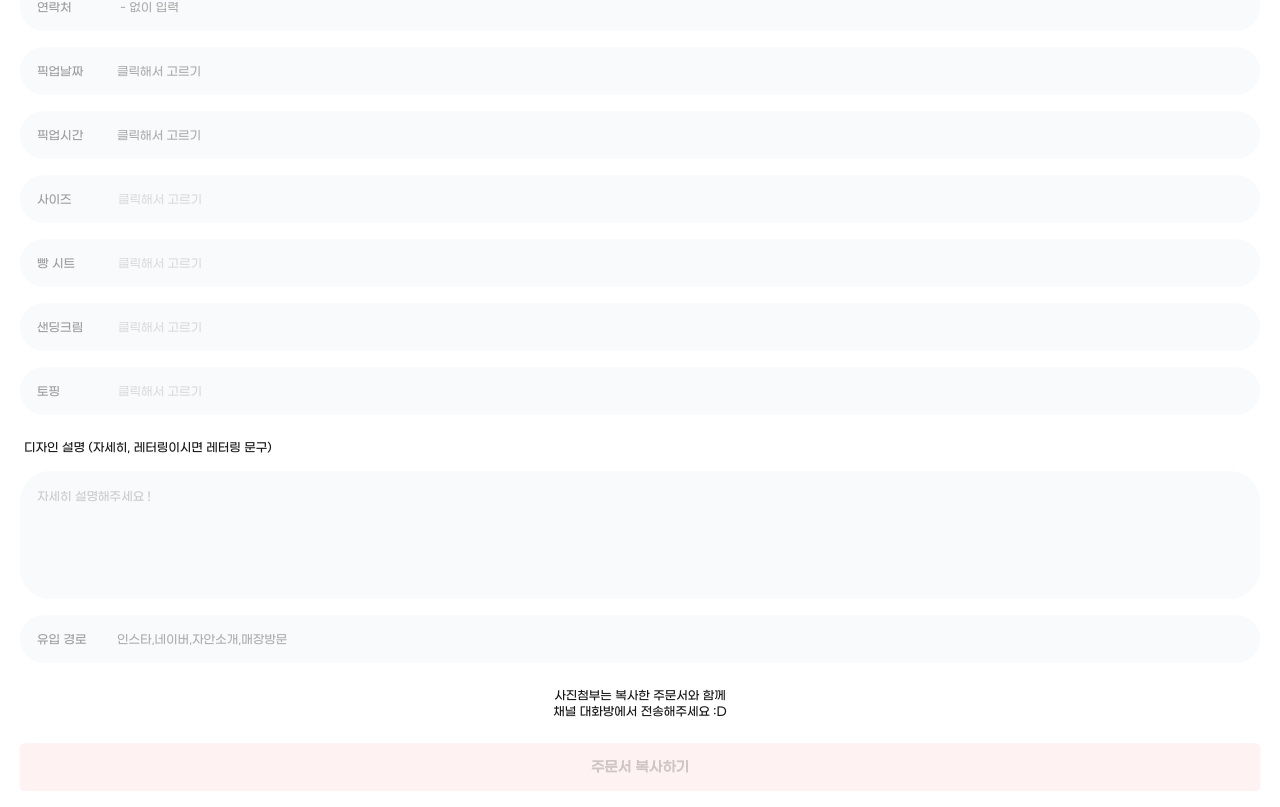
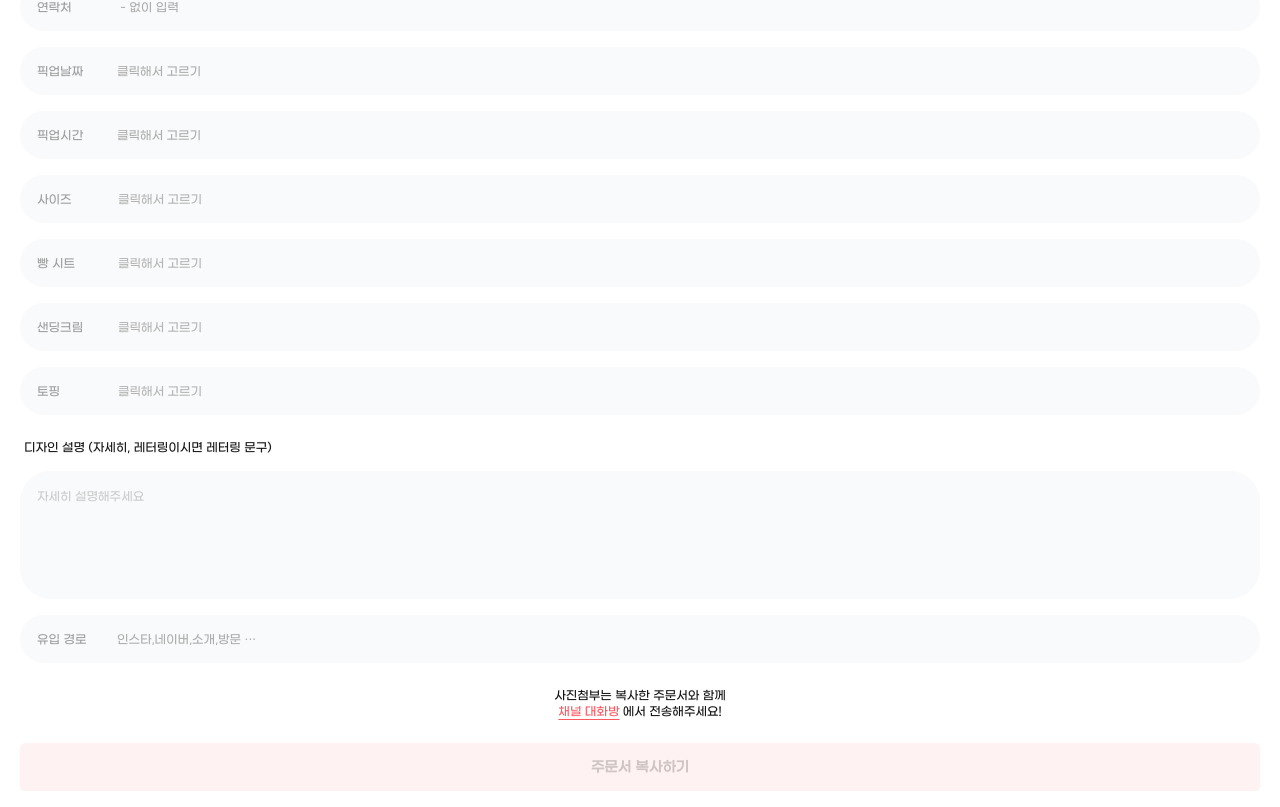
Before and after one commit to YiHyeongRae/form-maker, a React (Vite) app: page / in a window 1280 px wide. Shown: the part 473-1280 px from the top of the page. Built offline with nearby package versions, Linux system fonts and the light colour scheme.

Commit message:
feat: 안내문구 추가

```diff
--- a/src/App.tsx
+++ b/src/App.tsx
@@ -260,7 +260,7 @@ function App() {
               className="w-full font-normal justify-start pl-0 ml-0 btn text-xs btn-ghost hover:!bg-transparent"
               style={{
                 color: order.cakeSize === "" ? "#aeaeae" : "inherit",
-                opacity: !isAgree ? "0.4" : "1",
+                opacity: !isAgree ? "0.9" : "1",
               }}
             >
               {order.cakeSize === "" ? "클릭해서 고르기" : order.cakeSize}
@@ -317,7 +317,7 @@ function App() {
               className="w-full font-normal justify-start pl-0 ml-0 btn text-xs btn-ghost hover:!bg-transparent"
               style={{
                 color: order.cakeSheet === "" ? "#aeaeae" : "inherit",
-                opacity: !isAgree ? "0.4" : "1",
+                opacity: !isAgree ? "0.9" : "1",
               }}
             >
               {order.cakeSheet === "" ? "클릭해서 고르기" : order.cakeSheet}
@@ -375,7 +375,7 @@ function App() {
               className="w-full font-normal justify-start pl-0 ml-0 btn text-xs btn-ghost hover:!bg-transparent"
               style={{
                 color: order.cakeInnerCream === "" ? "#aeaeae" : "inherit",
-                opacity: !isAgree ? "0.4" : "1",
+                opacity: !isAgree ? "0.9" : "1",
               }}
             >
               {order.cakeInnerCream === ""
@@ -449,7 +449,7 @@ function App() {
               className="w-full font-normal justify-start pl-0 ml-0 btn text-xs btn-ghost hover:!bg-transparent"
               style={{
                 color: order.cakeTopping === "" ? "#aeaeae" : "inherit",
-                opacity: !isAgree ? "0.4" : "1",
+                opacity: !isAgree ? "0.9" : "1",
               }}
             >
               {order.cakeTopping === "" ? "클릭해서 고르기" : order.cakeTopping}
@@ -497,10 +497,11 @@ function App() {
               디자인 설명 (자세히, 레터링이시면 레터링 문구)
             </span>
           </div>
+
           <textarea
             disabled={!isAgree}
-            className="h-32 p-4 mt-2 text-xs resize-none textarea textarea-bordered"
-            placeholder="자세히 설명해주세요 !"
+            className="h-32 p-4 mt-2 text-xs resize-none textarea textarea-bordered focus:outline-secondary "
+            placeholder="자세히 설명해주세요"
             value={order.detail || ""}
             onChange={(e) => {
               setOrder((prev) => {
@@ -520,7 +521,7 @@ function App() {
             disabled={!isAgree}
             type="text"
             className="grow"
-            placeholder="인스타,네이버,자안소개,매장방문 "
+            placeholder="인스타,네이버,소개,방문 ···"
             value={order.way || ""}
             onChange={(e) =>
               setOrder((prev) => {
@@ -532,7 +533,11 @@ function App() {
 
         <div className="mt-2 text-xs text-center">
           사진첨부는 복사한 주문서와 함께
-          <br /> 채널 대화방에서 전송해주세요 :D
+          <br />
+          <span className="underline underline-offset-4 text-error">
+            채널 대화방
+          </span>
+          &nbsp;에서 전송해주세요!
         </div>
 
         <div className="flex w-full mt-2">
```
